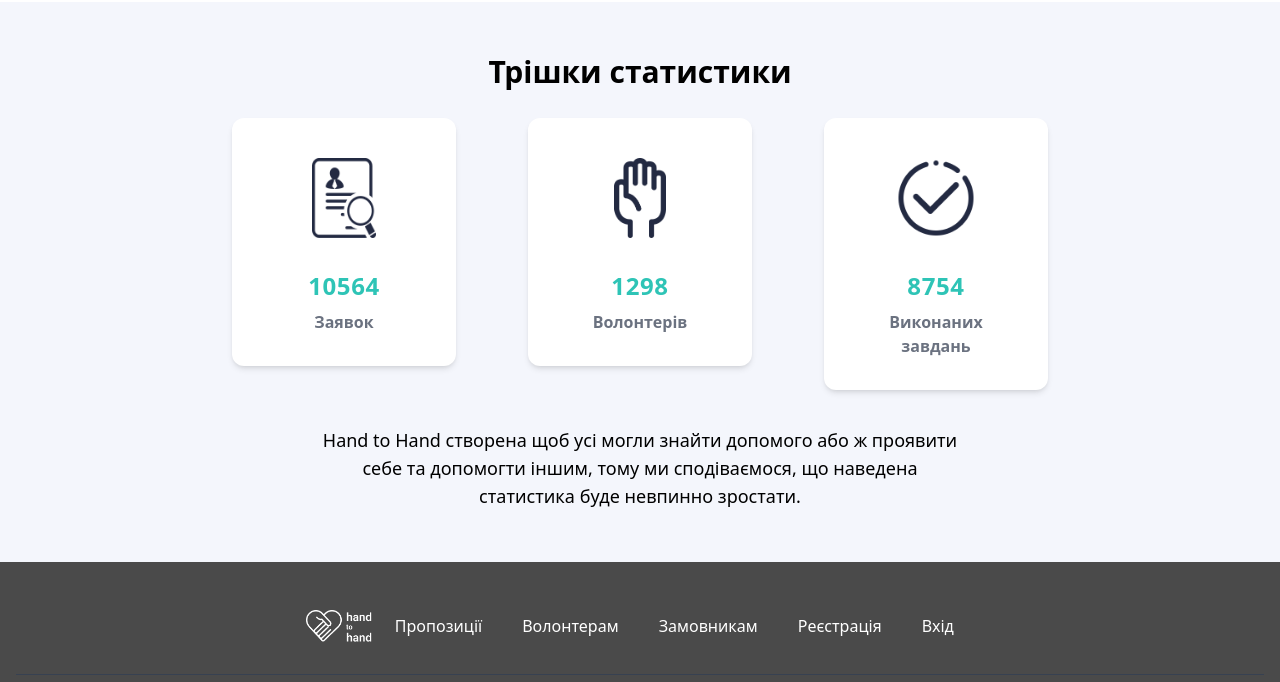
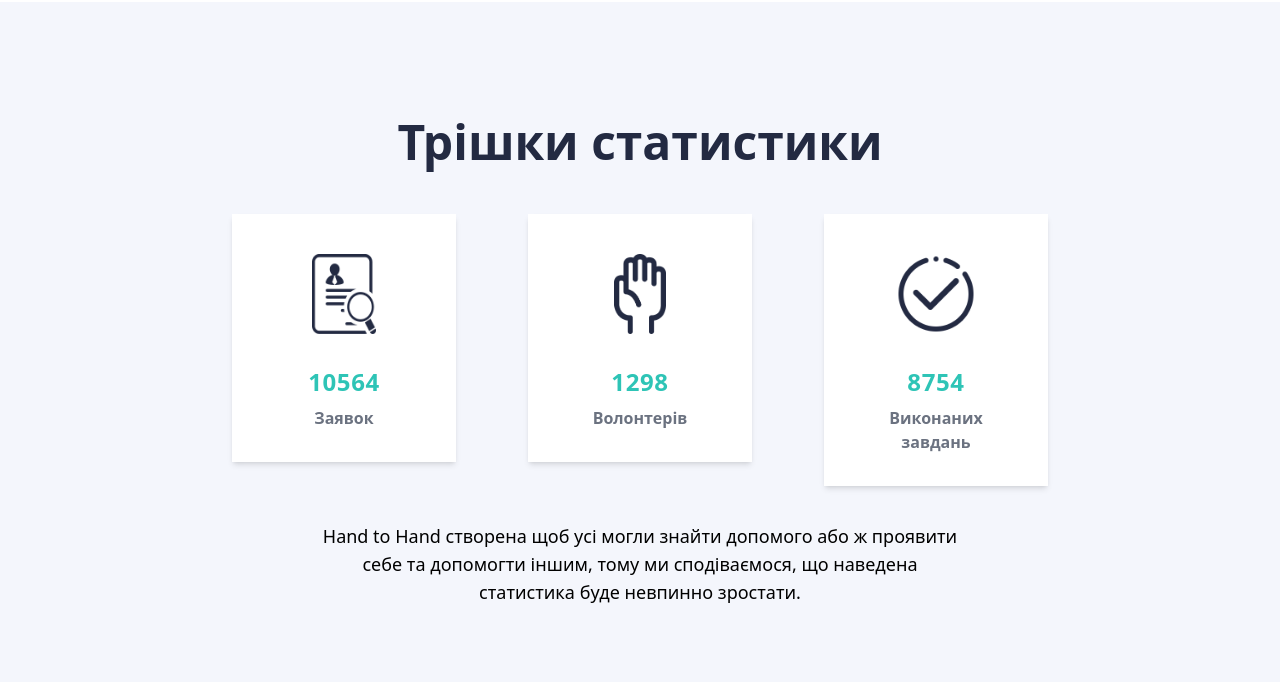
Before and after one commit to 418-Teapot-Team/help-hub, a Vue app in the folder frontend/: page / in a window 1280 px wide. Shown: the part 1598-2280 px from the top of the page. Built offline with nearby package versions, Linux system fonts and the light colour scheme.

Commit message:
feat: stats are fullscreen and serchbar is sticky

```diff
--- a/frontend/src/components/feed/feed/FindVolunteerFeed.vue
+++ b/frontend/src/components/feed/FindVolunteerFeed.vue
@@ -1,6 +1,6 @@
 <template>
   <section class="flex flex-col justify-start mt-20">
-    <SearchBar />
+    <SearchBar class="sticky top-0" />
     <FeedCard v-for="(volunteer, index) in paginatedVolunteers" :key="index" :data="volunteer" />
     <div
       v-if="store.volunteers.length > itemsPerPage"
@@ -27,12 +27,12 @@
 <script setup>
 import { onMounted, ref, computed } from 'vue';
 import { useFindFeedStore } from '@/stores/findFeed.js';
-import FeedCard from '@/components/feed/feed/card/FeedCard.vue';
-import SearchBar from '@/components/feed/feed/SearchBar.vue';
+import FeedCard from '@/components/feed/card/FeedCard.vue';
+import SearchBar from '@/components/feed/SearchBar.vue';
 import AppButton from '@/components/atoms/buttons/AppButton.vue';
 
 const store = useFindFeedStore();
-const itemsPerPage = 3;
+const itemsPerPage = 4;
 const currentPage = ref(0);
 
 const paginatedVolunteers = computed(() => {
--- a/frontend/src/components/feed/feed/card/FeedCard.vue
+++ b/frontend/src/components/feed/card/FeedCard.vue
@@ -6,13 +6,12 @@
       </div>
       <div class="text-start text-wrap">
         <p class="font-semibold text-3xl">{{ volunteer.name }}</p>
-        <p>Зіроньки</p>
-        <p class="opacity-75 font-semibold">{{ volunteer.location }}</p>
+        <p class="text-light-text font-semibold">{{ volunteer.location }}</p>
         <div class="mb-3 mt-2">
           <Tag v-for="(tag, index) in volunteer.tags" :key="index" :text="tag" />
         </div>
 
-        <p class="opacity-75 font-semibold">{{ volunteer.description }}</p>
+        <p class="text-light-text font-semibold">{{ volunteer.description }}</p>
       </div>
     </div>
   </section>
@@ -20,7 +19,7 @@
 
 <script setup>
 import { ref } from 'vue';
-import Tag from '@/components/feed/feed/card/Tag.vue';
+import Tag from '@/components/feed/card/Tag.vue';
 
 const props = defineProps({
   data: {
--- a/frontend/src/components/home/stats/SomeStats.vue
+++ b/frontend/src/components/home/stats/SomeStats.vue
@@ -1,9 +1,10 @@
 <template>
-  <section class="py-9 bg-section-secondary">
-    <div class="flex mx-auto font-semibold text-3xl justify-center py-4 bg-inherit">
-      <span>Трішки статистики</span>
+  <section>
+    <div class="bg-section-secondary h-[calc(100vh)] py-1">
+      <div class="flex justify-center mt-32 lg:mt-28 2xl:mt-20">
+        <span class="text-dark-text text-4xl md:text-5xl font-semibold">Трішки статистики</span>
       </div>
-    <div class="flex flex-wrap justify-center bg-inherit">
+      <div class="flex flex-wrap justify-center bg-inherit mt-9">
         <div v-for="(card, index) in cards" :key="index">
           <StatCard :stat="card.stat" :label="card.label" :image="card.image" />
         </div>
@@ -11,9 +12,10 @@
 
       <div class="flex mx-auto text-lg justify-center py-4 bg-inherit w-1/2 text-center mt-2">
         <span
-        >Hand to Hand створена щоб усі могли знайти допомого або ж проявити себе та допомогти іншим,
-        тому ми сподіваємося, що наведена статистика буде невпинно зростати.</span
+          >Hand to Hand створена щоб усі могли знайти допомого або ж проявити себе та допомогти
+          іншим, тому ми сподіваємося, що наведена статистика буде невпинно зростати.</span
         >
+      </div>
     </div>
   </section>
 </template>
--- a/frontend/src/components/home/stats/StatCard.vue
+++ b/frontend/src/components/home/stats/StatCard.vue
@@ -1,5 +1,5 @@
 <template>
-  <div class="mx-9 pt-5 bg-white rounded-xl shadow-md m-3 w-56">
+  <div class="mx-9 pt-5 bg-white shadow-md m-3 w-56">
     <div class="grid grid-cols-1 place-items-center">
       <div class="md:flex-shrink-0 pt-5">
         <img class="object-contain h-20 w-20" :src="image" />
--- a/frontend/src/views/FindVolunteerView.vue
+++ b/frontend/src/views/FindVolunteerView.vue
@@ -8,6 +8,6 @@
 </template>
 
 <script setup>
-import FindVolunteerFeed from '@/components/feed/feed/FindVolunteerFeed.vue';
+import FindVolunteerFeed from '@/components/feed/FindVolunteerFeed.vue';
 import Filters from '@/components/feed/filters/Filters.vue';
 </script>
```
Also changed, not shown: frontend/src/components/feed/SearchBar.vue (renamed from frontend/src/components/feed/feed/SearchBar.vue), frontend/src/components/feed/card/Tag.vue (renamed from frontend/src/components/feed/feed/card/Tag.vue). Lines whose indentation alone changed are shown as unchanged.
